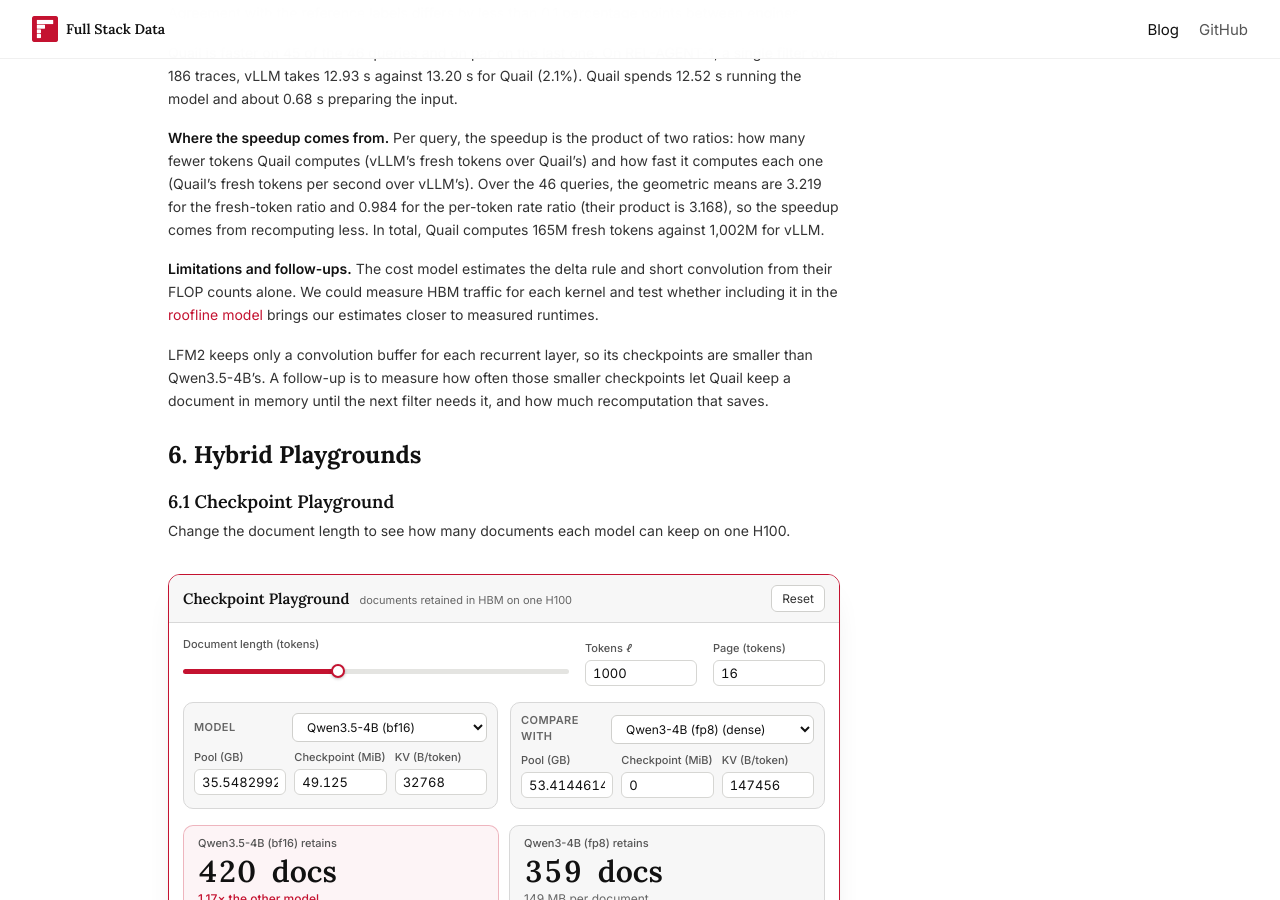
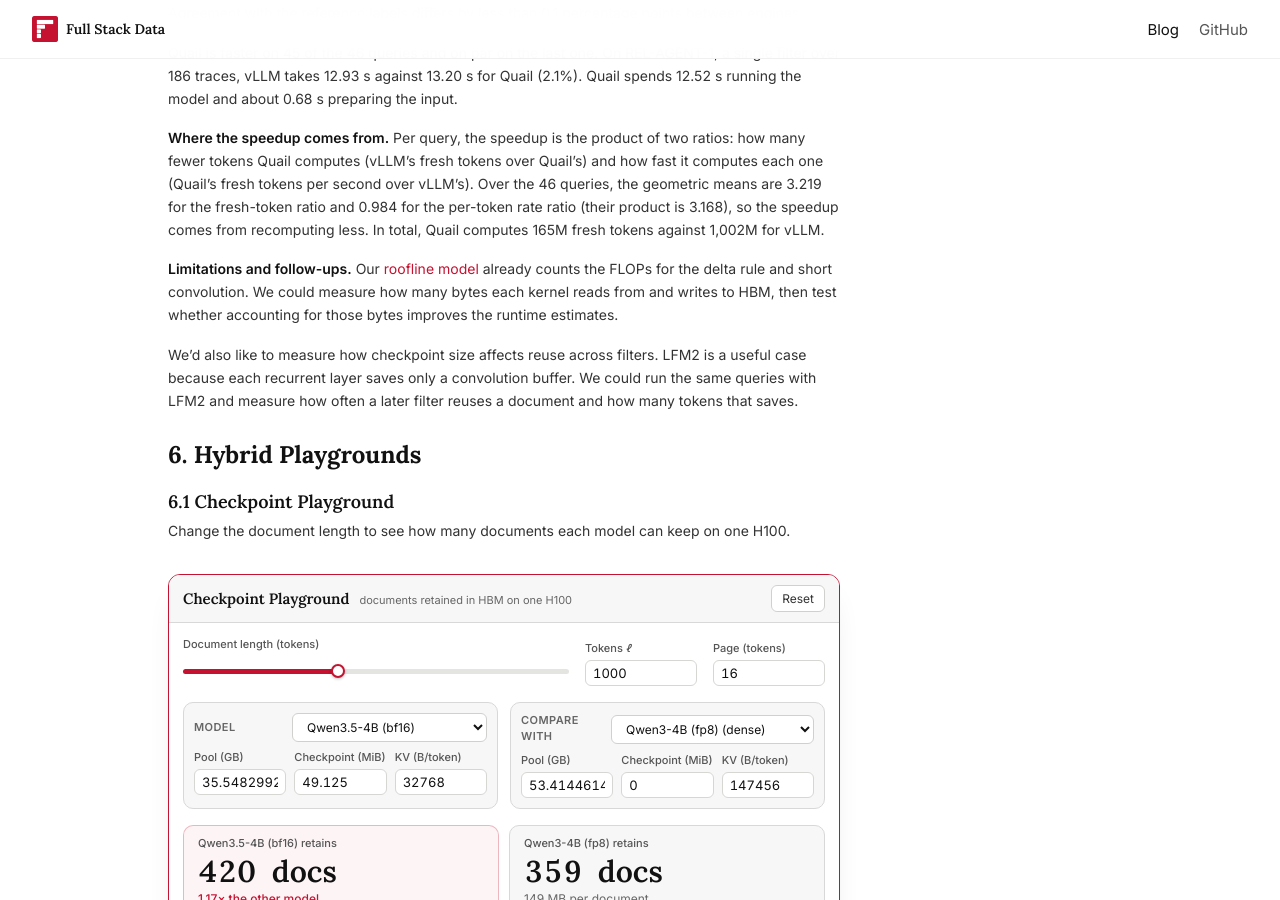
Before and after one commit to fsdatalab/fsdatalab.github.io, a Jekyll site: the page built from _posts/2026-11-16-hybrid-models-in-quail.md, in a window 1280 px wide and 900 px high, scrolled down 9537 px. Built offline with Jekyll 4.4.1, drawn with Linux system fonts in a browser that asks for light colours.

Commit message:
Clarify existing delta-rule costs and introduce LFM2 through checkpoint reuse

```diff
--- a/_posts/2026-11-16-hybrid-models-in-quail.md
+++ b/_posts/2026-11-16-hybrid-models-in-quail.md
@@ -369,9 +369,9 @@ Quail is faster on 45 of the 46 queries and on par on the last one. On REL-AGENT
 
 **Where the speedup comes from.** Per query, the speedup is the product of two ratios: how many fewer tokens Quail computes (vLLM's fresh tokens over Quail's) and how fast it computes each one (Quail's fresh tokens per second over vLLM's). Over the 46 queries, the geometric means are 3.219 for the fresh-token ratio and 0.984 for the per-token rate ratio (their product is 3.168), so the speedup comes from recomputing less. In total, Quail computes 165M fresh tokens against 1,002M for vLLM.
 
-**Limitations and follow-ups.** The cost model estimates the delta rule and short convolution from their FLOP counts alone. We could measure HBM traffic for each kernel and test whether including it in the [roofline model](#4-updated-cost-model) brings our estimates closer to measured runtimes.
+**Limitations and follow-ups.** Our [roofline model](#table-3) already counts the FLOPs for the delta rule and short convolution. We could measure how many bytes each kernel reads from and writes to HBM, then test whether accounting for those bytes improves the runtime estimates.
 
-LFM2 keeps only a convolution buffer for each recurrent layer, so its checkpoints are smaller than Qwen3.5-4B’s. A follow-up is to measure how often those smaller checkpoints let Quail keep a document in memory until the next filter needs it, and how much recomputation that saves.
+We’d also like to measure how checkpoint size affects reuse across filters. LFM2 is a useful case because each recurrent layer saves only a convolution buffer. We could run the same queries with LFM2 and measure how often a later filter reuses a document and how many tokens that saves.
 
 # 6. Hybrid Playgrounds
 
```
